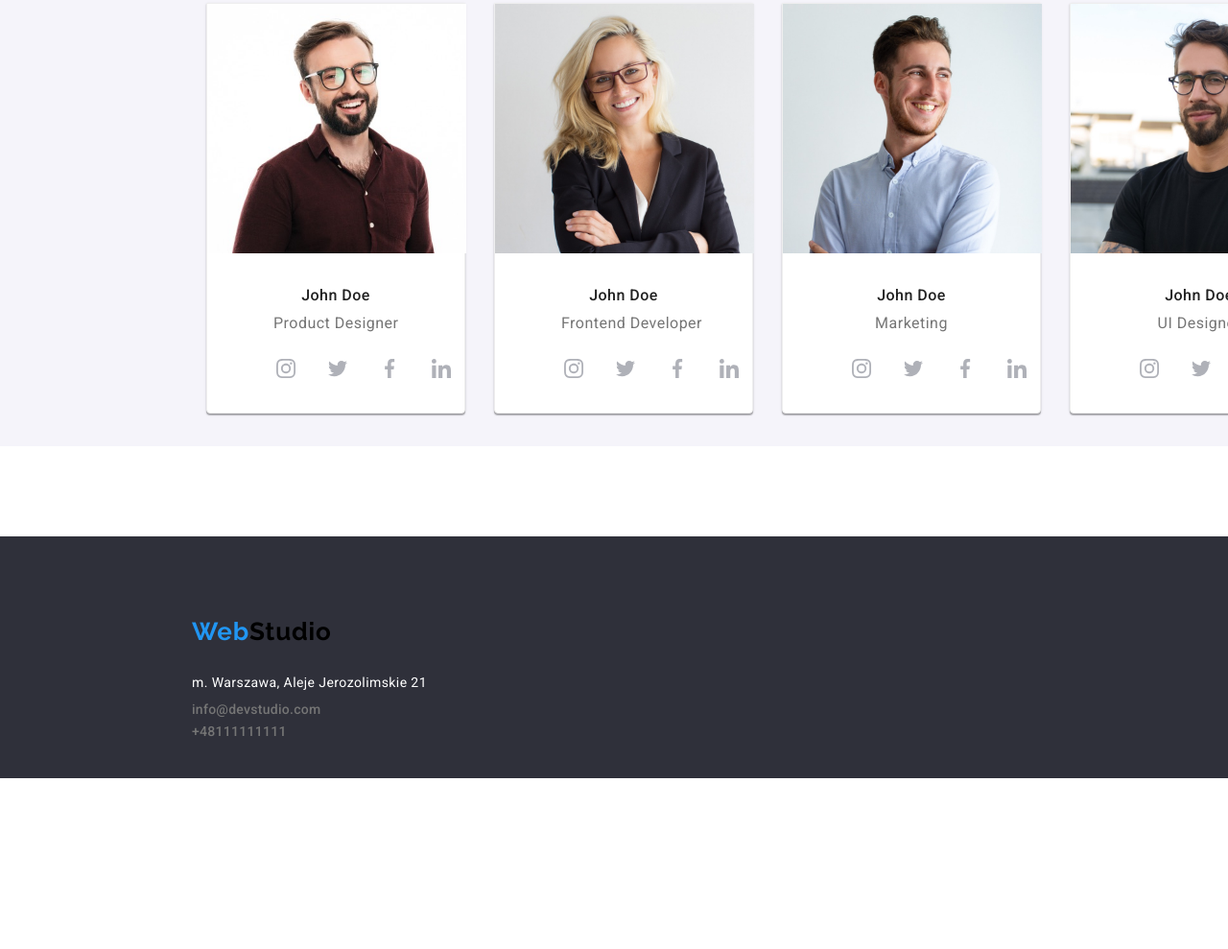
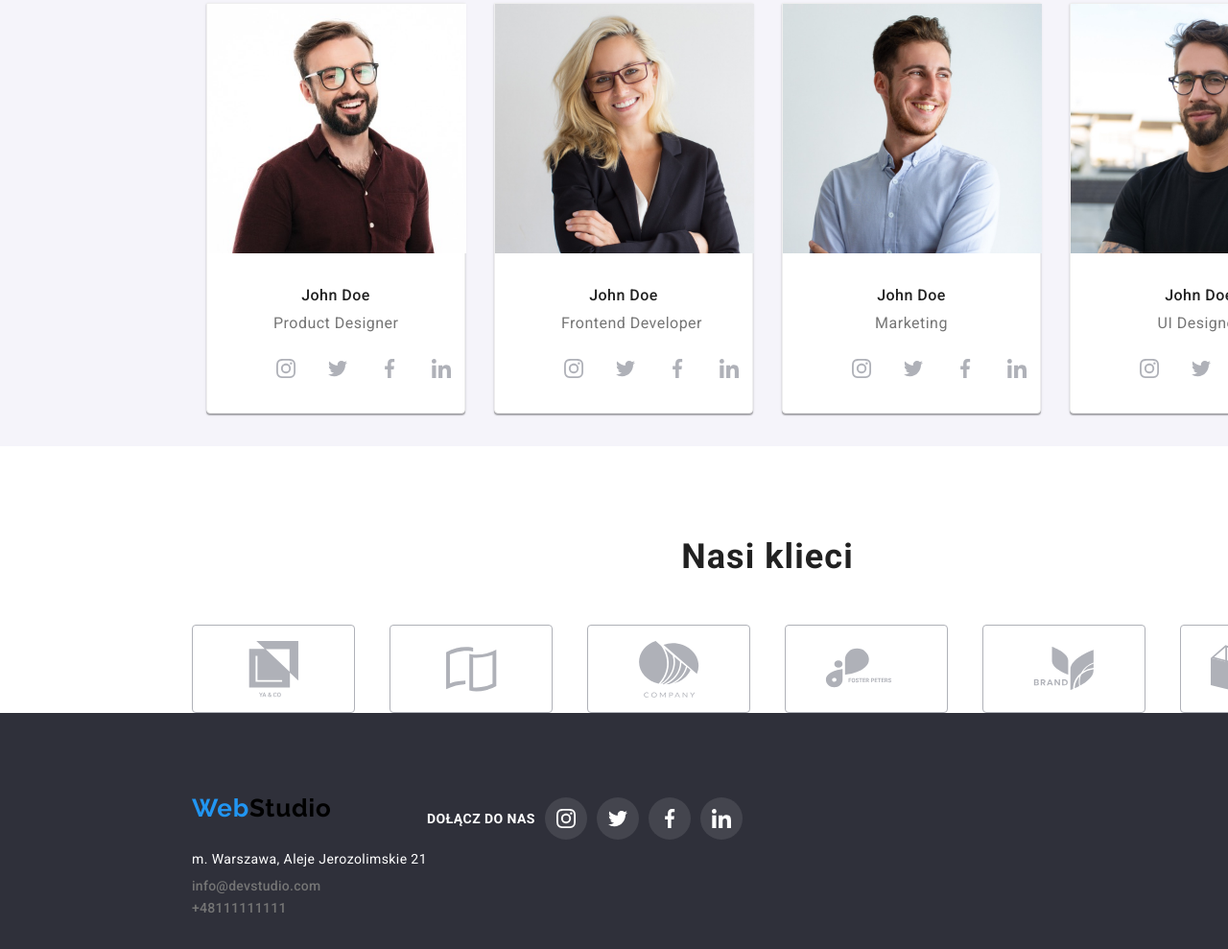
Before and after one commit to sylwesterszkucik/goit-markup-hw-04, a plain HTML site: page index.html in a window 1280 px wide. Shown: the part 1892-2881 px from the top of the page at 96% size. Before the commit the page ends 2703 px from the top, so only its background shows below. Drawn offline with nearby package versions, Linux system fonts and the light colour scheme.

Commit message:
end for today

```diff
--- a/css/styles.css
+++ b/css/styles.css
@@ -421,7 +421,6 @@ figure {
   margin-bottom: 9px;
 }
 .footerstyles {
-  margin-top: 94px;
   display: flex;
   flex-direction: column;
 }
@@ -435,6 +434,27 @@ figure {
 .section {
   padding-top: 94px;
   padding-bottom: 94px;
+}
+
+.joinUsFooter {
+  font-family: "Roboto";
+  font-style: normal;
+  font-weight: 700;
+  font-size: 14px;
+  line-height: 16px;
+  letter-spacing: 0.03em;
+  text-transform: uppercase;
+  color: #ffffff;
+}
+
+.footerSocialMedia {
+  display: flex;
+  gap: 10px;
+  align-items: center;
+  justify-content: center;
+}
+.OrderOfFooter {
+  display: flex;
 }
 .filterlist {
   padding-left: 0;
@@ -517,3 +537,58 @@ figure {
   fill: white;
   cursor: pointer;
 }
+.customerLogoBox {
+  box-sizing: border-box;
+  width: 170px;
+  height: 92px;
+  border: 1px solid #afb1b8;
+  border-radius: 4px;
+  display: inline-flex;
+  align-items: center;
+  justify-content: center;
+  cursor: pointer;
+}
+.customerLogoBox:hover {
+  fill: #2196f3;
+  cursor: pointer;
+  border: 1px solid #2196f3;
+}
+.customerLogoSvg {
+  fill: #afb1b8;
+}
+
+.customerLogoBox:hover .customerLogoSvg,
+.customerLogoBox:focus .customerLogoSvg {
+  fill: #2196f3;
+  cursor: pointer;
+}
+.ourCustomersList {
+  margin: 0px;
+  padding: 0px;
+}
+.logosOrganizer {
+  display: flex;
+  justify-content: space-between;
+}
+.outCustomersPadding {
+  padding-top: 94px;
+  padding-bottom: 50px;
+}
+.iconCircleFooter {
+  width: 44px;
+  height: 44px;
+  padding: 12px;
+  border-radius: 50px;
+  background: rgba(255, 255, 255, 0.1);
+  fill: white;
+  cursor: pointer;
+}
+.iconCircleFooter:hover {
+  width: 44px;
+  height: 44px;
+  padding: 12px;
+  border-radius: 50px;
+  background-color: #2196f3;
+  fill: white;
+  cursor: pointer;
+}
--- a/index.html
+++ b/index.html
@@ -379,11 +379,47 @@
       </ul>
     </main>
     <!---/Nasz zespół-->
+    <ul class="ourCustomersList">
+      <h2 class="sectionheadline outCustomersPadding">Nasi klieci</h2>
+      <div class="container logosOrganizer">
+        <li class="customerLogoBox">
+          <svg class="customerLogoSvg" width="106px" height="60px">
+            <use href="./images/icons.svg#icon-Union"></use>
+          </svg>
+        </li>
+        <li class="customerLogoBox">
+          <svg class="customerLogoSvg" width="55px" height="60px">
+            <use href="./images/icons.svg#icon-Union-2"></use>
+          </svg>
+        </li>
+        <li class="customerLogoBox">
+          <svg class="customerLogoSvg" width="106px" height="60px">
+            <use href="./images/icons.svg#icon-Object"></use>
+          </svg>
+        </li>
+        <li class="customerLogoBox">
+          <svg class="customerLogoSvg" width="106px" height="60px">
+            <use href="./images/icons.svg#icon-Logo"></use>
+          </svg>
+        </li>
+        <li class="customerLogoBox">
+          <svg class="customerLogoSvg" width="106px" height="60px">
+            <use href="./images/icons.svg#icon-Logo-2"></use>
+          </svg>
+        </li>
+        <li class="customerLogoBox">
+          <svg class="customerLogoSvg" width="106px" height="60px">
+            <use href="./images/icons.svg#icon-Object-2"></use>
+          </svg>
+        </li>
+      </div>
+    </ul>
+
     <!---stopka-->
     <footer>
       <div class="backgroundbox">
         <address>
-          <div class="container">
+          <div class="container OrderOfFooter">
             <div class="footerstyles">
               <p>
                 <a class="logoblue footerlogo" href="index.html"
@@ -403,6 +439,43 @@
                 >+48111111111</a
               >
             </div>
+
+            <div class="footerSocialMedia">
+
+              <div class="joinUsFooter">Dołącz do nas</div>
+                <div class="iconCircleFooter">
+                  <svg width="20px" height="20px">
+                    <use
+                      class="socialMediaIconsTeam"
+                      href="./images/icons.svg#icon-instagram-2"
+                    ></use>
+                  </svg>
+                </div>
+                <div class="iconCircleFooter">
+                  <svg width="20px" height="20px">
+                    <use
+                      class="socialMediaIconsTeam"
+                      href="./images/icons.svg#icon-twitter-1"
+                    ></use>
+                  </svg>
+                </div>
+                <div class="iconCircleFooter">
+                  <svg width="20px" height="20px">
+                    <use
+                      class="socialMediaIconsTeam"
+                      href="./images/icons.svg#icon-facebook-1"
+                    ></use>
+                  </svg>
+                </div>
+                <div class="iconCircleFooter">
+                  <svg width="20px" height="20px">
+                    <use
+                      class="socialMediaIconsTeam"
+                      href="./images/icons.svg#icon-linkedin-1"
+                    ></use>
+                  </svg>
+
+            </div>
           </div>
         </address>
       </div>
```
